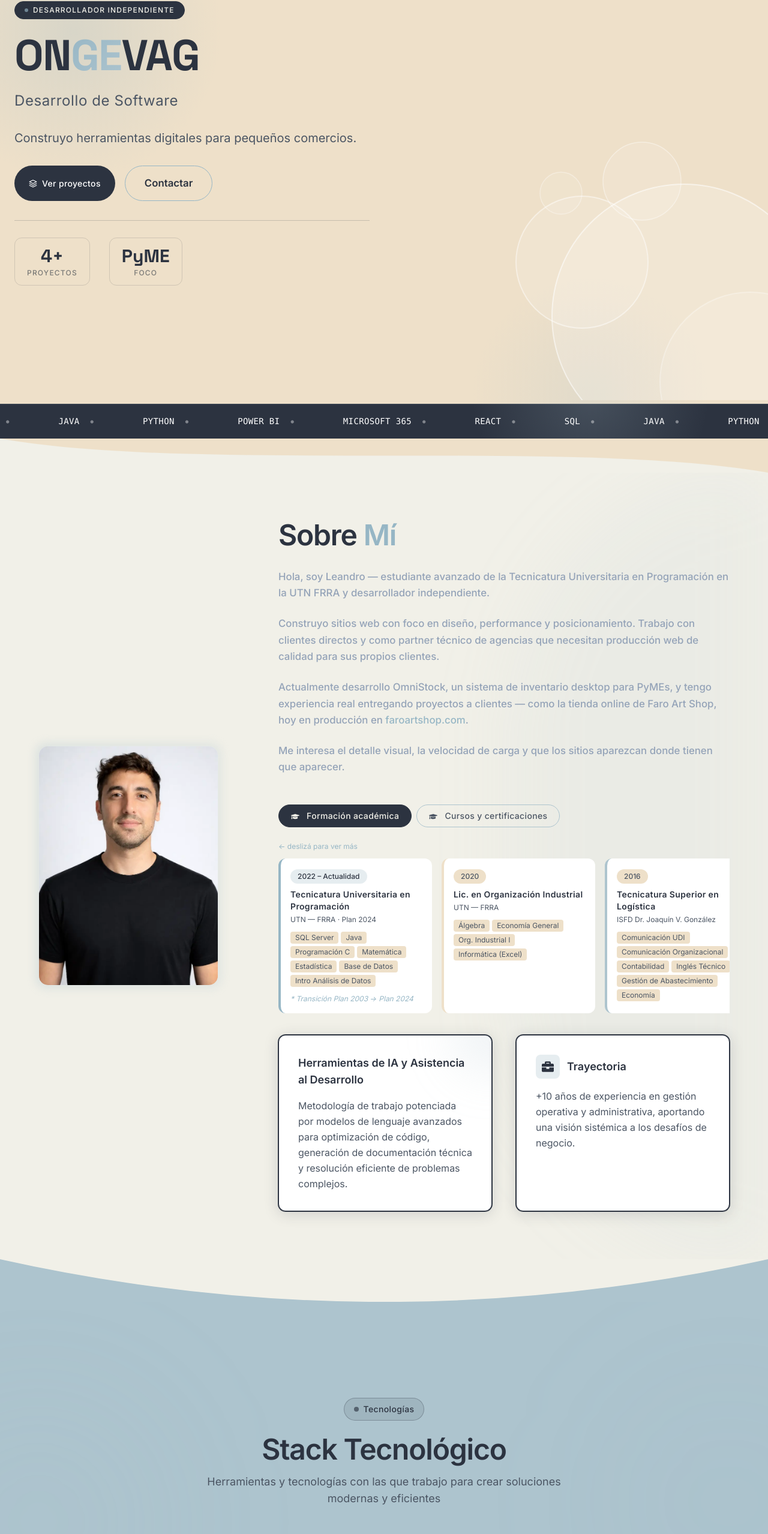
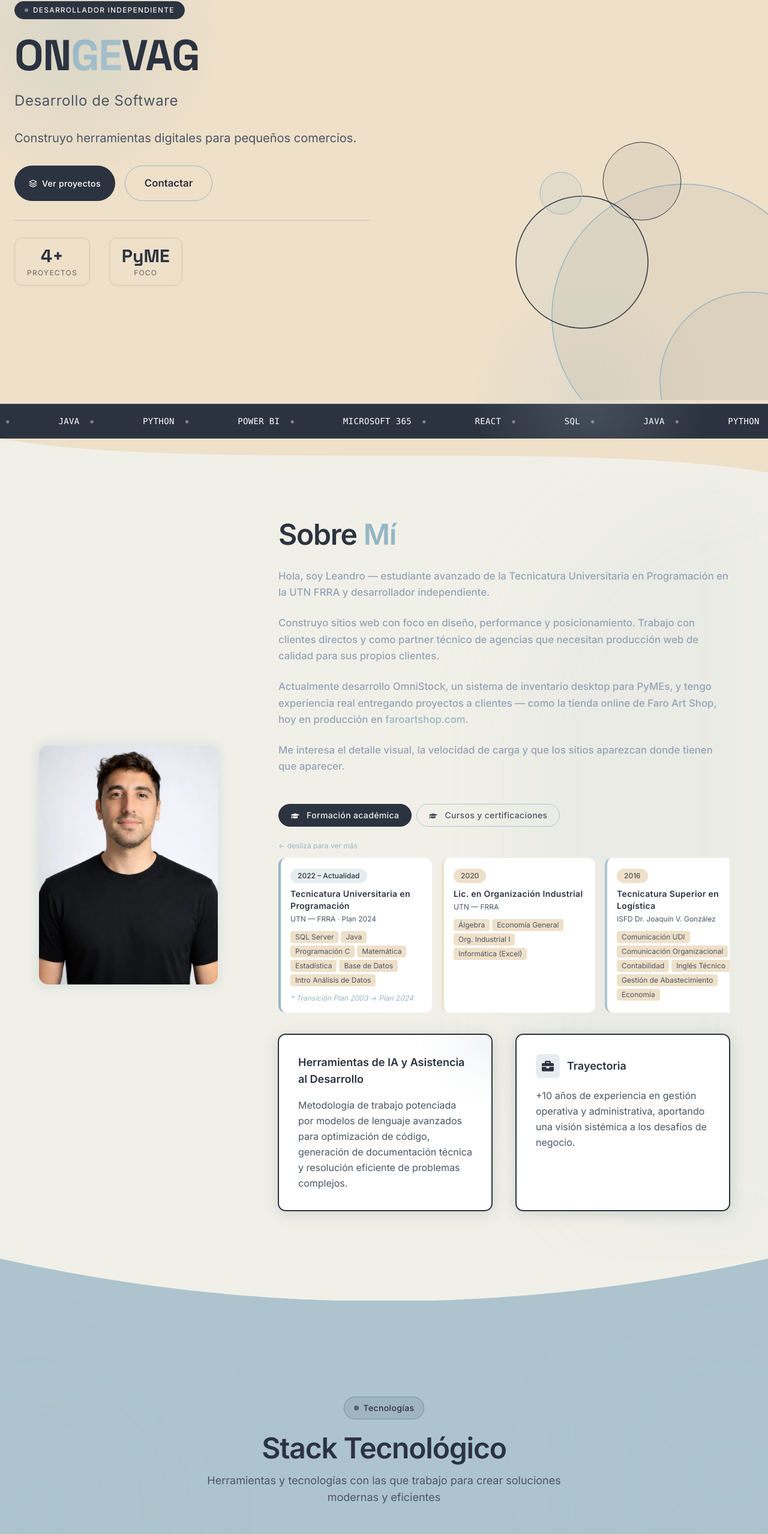
Before and after one commit to lgavegno/mi-portafolio, a React (Vite) app: page / in a window 1280 px wide. Shown: the part 149-2706 px from the top of the page at 60% size. Built offline with nearby package versions, Linux system fonts and the light colour scheme.

Commit message:
fix: contraste form contact, círculos hero, gap divider skills, copyright footer

```diff
--- a/src/components/SkillsGrid.jsx
+++ b/src/components/SkillsGrid.jsx
@@ -96,7 +96,7 @@ const SkillCard = ({ skill }) => {
 const SkillsGrid = ({ className = '' }) => {
     const { t } = useLocale();
     return (
-        <section className={`w-full relative overflow-hidden py-24 md:py-32 lg:py-40 ${className}`}>
+        <section className={`w-full relative overflow-hidden pt-24 md:pt-32 lg:pt-40 pb-16 md:pb-24 ${className}`}>
             {/* Background effects */}
             <div className="absolute inset-0 overflow-hidden pointer-events-none">
                 <div className="absolute top-1/4 -left-32 w-96 h-96 bg-[#ADC4CE]/10 rounded-full filter blur-[128px]" />
--- a/src/components/ui/SectionDivider.jsx
+++ b/src/components/ui/SectionDivider.jsx
@@ -108,6 +108,7 @@ export default function SectionDivider({
         display: 'block',
         position: 'relative',
         backgroundColor: fromColor,
+        marginBottom: -1,
       }}
     >
       {getContent()}
--- a/src/features/contact/Contact.jsx
+++ b/src/features/contact/Contact.jsx
@@ -130,11 +130,11 @@ const Contact = () => {
 
   const inputClasses = `
     w-full px-4 py-3 pl-12
-    bg-[#F1F0E8]/8 backdrop-blur-sm
+    bg-[#2C3340]/40 backdrop-blur-sm
     border border-[#ADC4CE]/25 rounded-xl
-    text-[#F1F0E8] placeholder-[rgba(241,240,232,0.35)]
+    text-[#F1F0E8] placeholder-[rgba(241,240,232,0.50)]
     focus:outline-none focus:ring-2 focus:ring-[#ADC4CE]/50 focus:border-[#ADC4CE]/50
-    active:scale-[0.99] active:bg-white/8
+    active:scale-[0.99] active:bg-[#2C3340]/50
     transition-all duration-200
     touch-manipulation
   `
@@ -171,7 +171,7 @@ const Contact = () => {
           {/* Form */}
           <motion.div
             variants={fadeInUp}
-            className="glass-card bg-[#F1F0E8]/5 border border-[#ADC4CE]/15 p-8"
+            className="glass-card bg-[#F1F0E8]/10 border border-[#ADC4CE]/40 p-8"
           >
             <form aria-label="Formulario de contacto"
               onSubmit={(e) => {
--- a/src/features/hero/HeroBanner.jsx
+++ b/src/features/hero/HeroBanner.jsx
@@ -193,15 +193,15 @@ const HeroBanner = () => {
           xmlns="http://www.w3.org/2000/svg"
         >
           {/* Dominant large circle */}
-          <circle cx="380" cy="380" r="220" fill="rgba(255,255,255,0.18)" stroke="rgba(255,255,255,0.55)" strokeWidth="2"/>
+          <circle cx="380" cy="380" r="220" fill="rgba(44,51,64,0.05)"    stroke="#96B6C5" strokeWidth="1.5"/>
           {/* Medium circle top-left of main */}
-          <circle cx="210" cy="290" r="110" fill="rgba(255,255,255,0.12)" stroke="rgba(255,255,255,0.45)" strokeWidth="2"/>
+          <circle cx="210" cy="290" r="110" fill="rgba(150,182,197,0.10)" stroke="#2C3340" strokeWidth="1.5"/>
           {/* Small circle top */}
-          <circle cx="310" cy="155" r="65" fill="rgba(255,255,255,0.10)" stroke="rgba(255,255,255,0.40)" strokeWidth="1.5"/>
+          <circle cx="310" cy="155" r="65"  fill="rgba(44,51,64,0.06)"    stroke="#2C3340" strokeWidth="1"/>
           {/* Tiny accent circle */}
-          <circle cx="175" cy="175" r="35" fill="rgba(255,255,255,0.08)" stroke="rgba(255,255,255,0.35)" strokeWidth="1.5"/>
+          <circle cx="175" cy="175" r="35"  fill="rgba(150,182,197,0.12)" stroke="#96B6C5" strokeWidth="1"/>
           {/* Large circle cut by edge bottom-right */}
-          <circle cx="490" cy="490" r="150" fill="rgba(255,255,255,0.10)" stroke="rgba(255,255,255,0.30)" strokeWidth="2"/>
+          <circle cx="490" cy="490" r="150" fill="rgba(44,51,64,0.04)"    stroke="#96B6C5" strokeWidth="1.5"/>
         </svg>
       </div>
 
--- a/src/locales/en/common.js
+++ b/src/locales/en/common.js
@@ -27,6 +27,6 @@ export default {
       linkedin: 'LinkedIn',
       email: 'Email',
     },
-    copyright: '© {year} Leandro Gavegno — Continuous learning in technology and analytics',
+    copyright: '© {year} Ongevag — Continuous learning in technology and analytics',
   },
 };
--- a/src/locales/es/common.js
+++ b/src/locales/es/common.js
@@ -27,6 +27,6 @@ export default {
       linkedin: 'LinkedIn',
       email: 'Email',
     },
-    copyright: '© {year} Leandro Gavegno — Aprendizaje continuo en tecnología y análisis',
+    copyright: '© {year} Ongevag — Aprendizaje continuo en tecnología y análisis',
   },
 };
```
